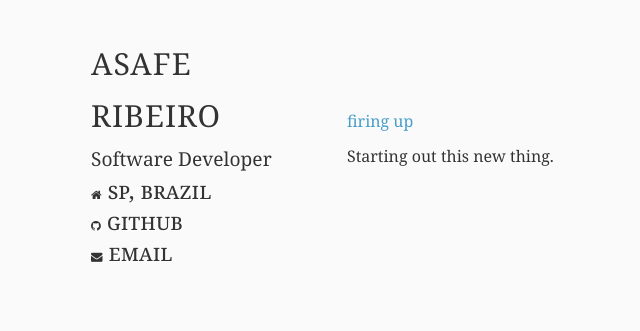
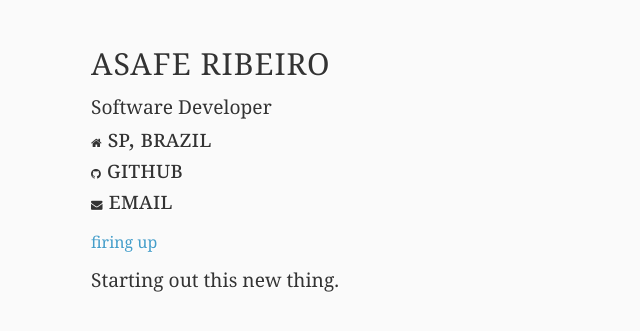
Before and after one commit to g2098939/asafeh.github.io, a Jekyll site: the page built from _posts/2015-03-21-firing-up.md, in a window 1280 px wide. Shown: the top 331 px of the page, without its empty margins (37-677 px from the left). Built offline with Jekyll 4.4.1, drawn with Linux system fonts in a browser that asks for light colours; nearby versions of some CDN libraries.

Commit message:
some more styles

```diff
--- a/_layouts/default.html
+++ b/_layouts/default.html
@@ -9,11 +9,9 @@
     </head>
     <body>
         <div class="content">
-            <div>
-                <span class="takes20 name"><a href="/">ASAFE RIBEIRO</a></span><span class="musing">{{ page.title }}</span>
-            </div>
-            <div>
-                <div class="takes20">
+            <div class="takes20">
+                <div class="name"><a href="/">ASAFE RIBEIRO</a></div>
+                <div>
                     <div class="profession">Software Developer</div>
                     <div class="info">
                         <a href="https://www.google.com.br/maps/place/Sao+Jose+de+Rio+Preto+-+State+of+S%C3%A3o+Paulo/@-20.8168139,-49.3823555,12z/data=!3m1!4b1!4m2!3m1!1s0x94bdad614c2df789:0x8f2fb0f070642c09?hl=en"><i class="fa fa-home"></i>&nbsp;sp, brazil</a><br>
@@ -21,9 +19,10 @@
                         <a href="mailto:azafeh@azafeh.com"><i class="fa fa-envelope"></i>&nbsp;email</a>
                     </div>
                 </div>
-                <div class="takes75">
-                    {{ content }}
-                </div>
+            </div>
+            <div class="takes75">
+                <div class="title"><span>{{ page.title }}</span></div>
+                <div>{{ content }}</div>
             </div>
         </div>
     </body>
--- a/_posts/2015-03-21-firing-up.md
+++ b/_posts/2015-03-21-firing-up.md
@@ -2,5 +2,6 @@
 layout: default
 title: firing up
 ---
-
+<p>
 Starting out this new thing.
+</p>
--- a/css/site.css
+++ b/css/site.css
@@ -4,7 +4,11 @@ html {
     line-height: 1;
     background-color: #fafafa;
     text-shadow: 1px 1px 0px #fff;
-    width: 100%
+    width: 100%;
+    font-family:Georgia,sans-serif;
+    font-size: 16px;
+    line-height: 1.8em;
+    color: #333;
 }
 
 ol, ul { list-style: none; }
@@ -21,10 +25,7 @@ a img { border: none; }
 article, aside, details, figcaption, figure, footer, header, hgroup, menu, nav, section, summary { display: block; }
 
 body {
-    font-family:Georgia,sans-serif;
-    font-size: 16px;
-    line-height: 1.8em;
-    color: #333;
+    width: 100%;
 }
 
 * {
@@ -49,6 +50,11 @@ a:hover {
     color: #459eca;
 }
 
+p {
+    line-height: 1.2em;
+    font-size: 1.2em;
+}
+
 .content {
     width: 80%;
     margin:3% 10%;
@@ -63,8 +69,8 @@ a:hover {
     width: 75%;
 }
 
-.name{
-    display: inline-block;
+.name, .title {
+    height: 3.2em;
 }
 
 .name a{
@@ -75,8 +81,15 @@ a:hover {
     display: inline-block;
 }
 
-.musing{
+.title{
+    font-family: Georgia, sans-serif;
     color: #459eca;
+    display: table;
+}
+
+.title span {
+    display: table-cell;
+    vertical-align: middle;
 }
 
 .info, .profession {
@@ -90,3 +103,9 @@ a:hover {
 .fa {
     font-size: 0.5em;
 }
+
+@media only screen and (max-device-width: 800px){
+    .takes20, .takes80 {
+        width: 100%;
+    }
+}
```
